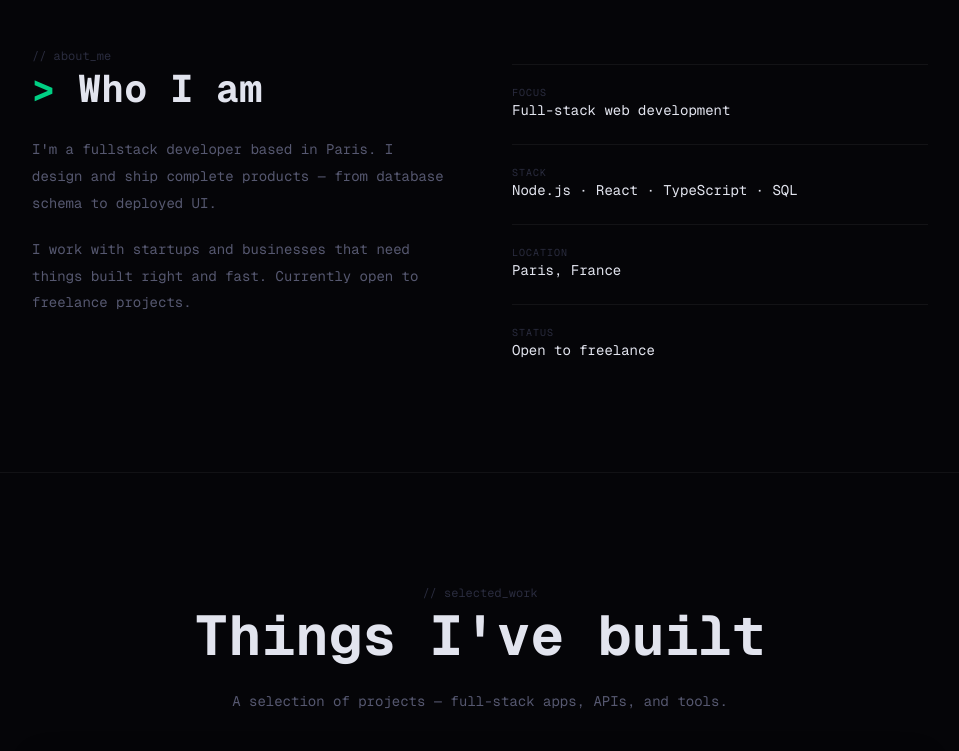
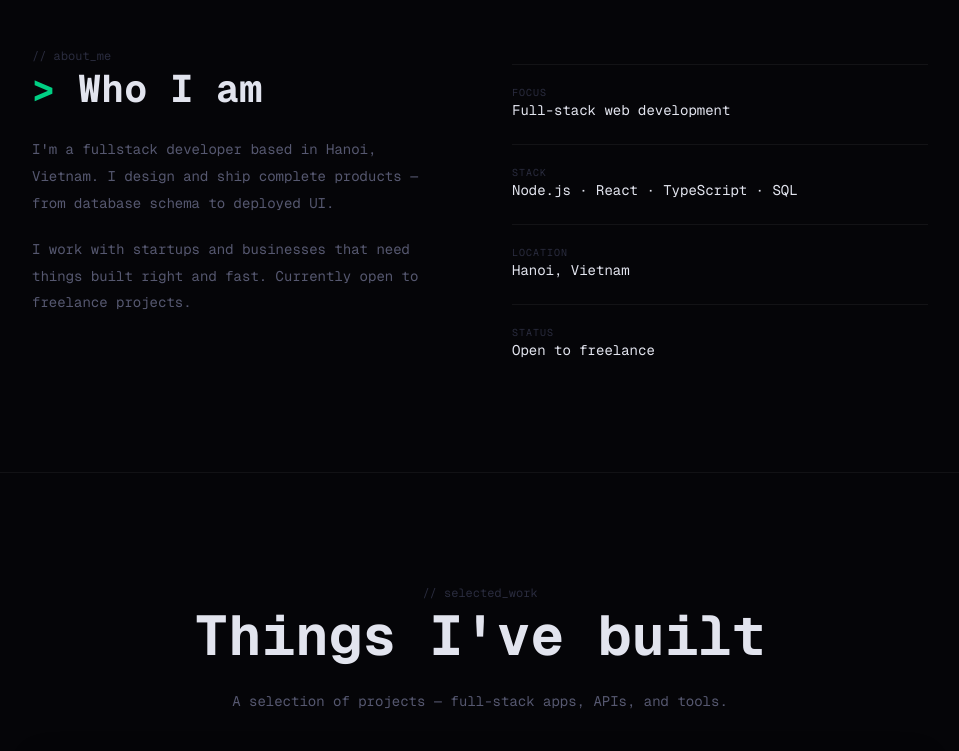
Before and after one commit to louisraillon/portfolio2, a Next.js app: page / in a window 1280 px wide. Shown: the part 1320-2071 px from the top of the page, without its empty margins (160-1119 px from the left). Built offline with nearby package versions, Linux system fonts and the light colour scheme.

Commit message:
fix: update name to Louis Minh Raillon, location to Hanoi Vietnam

```diff
--- a/app/layout.tsx
+++ b/app/layout.tsx
@@ -7,11 +7,11 @@ const geistMono = Geist_Mono({ subsets: ['latin'], variable: '--font-mono', disp
 
 export const metadata: Metadata = {
   icons: { icon: '/favicon.svg', shortcut: '/favicon.svg' },
-  title: 'Louis Raillon — Fullstack Developer',
-  description: 'Fullstack developer based in Paris. I build fast, clean, deployed products.',
+  title: 'Louis Minh Raillon — Fullstack Developer',
+  description: 'Fullstack developer based in Hanoi, Vietnam. I build fast, clean, deployed products.',
   openGraph: {
-    title: 'Louis Raillon — Fullstack Developer',
-    description: 'Fullstack developer based in Paris. I build fast, clean, deployed products.',
+    title: 'Louis Minh Raillon — Fullstack Developer',
+    description: 'Fullstack developer based in Hanoi, Vietnam. I build fast, clean, deployed products.',
     url: 'https://lmraillondev.com',
     siteName: 'LMRaillon Dev',
     locale: 'en_US',
@@ -19,8 +19,8 @@ export const metadata: Metadata = {
   },
   twitter: {
     card: 'summary_large_image',
-    title: 'Louis Raillon — Fullstack Developer',
-    description: 'Fullstack developer based in Paris. I build fast, clean, deployed products.',
+    title: 'Louis Minh Raillon — Fullstack Developer',
+    description: 'Fullstack developer based in Hanoi, Vietnam. I build fast, clean, deployed products.',
   },
 }
 
--- a/components/About.tsx
+++ b/components/About.tsx
@@ -21,7 +21,7 @@ export default function About() {
                 <span style={{ color: '#00D084' }}>{'> '}</span>Who I am
               </h2>
               <p className="font-mono text-sm leading-relaxed" style={{ color: '#565870', lineHeight: '1.9', marginBottom: '1.25rem' }}>
-                I&apos;m a fullstack developer based in Paris. I design and ship complete products — from database schema to deployed UI.
+                I&apos;m a fullstack developer based in Hanoi, Vietnam. I design and ship complete products — from database schema to deployed UI.
               </p>
               <p className="font-mono text-sm leading-relaxed" style={{ color: '#565870', lineHeight: '1.9' }}>
                 I work with startups and businesses that need things built right and fast. Currently open to freelance projects.
@@ -33,7 +33,7 @@ export default function About() {
               {[
                 { label: 'Focus', value: 'Full-stack web development' },
                 { label: 'Stack', value: 'Node.js · React · TypeScript · SQL' },
-                { label: 'Location', value: 'Paris, France' },
+                { label: 'Location', value: 'Hanoi, Vietnam' },
                 { label: 'Status', value: 'Open to freelance' },
               ].map(({ label, value }) => (
                 <div key={label} style={{ borderTop: '1px solid rgba(255,255,255,0.06)', paddingTop: '1.25rem' }}>
--- a/components/Footer.tsx
+++ b/components/Footer.tsx
@@ -12,7 +12,7 @@ export default function Footer() {
       }}
     >
       <p className="font-mono text-[10px]" style={{ color: '#565870' }}>
-        © {new Date().getFullYear()} Louis Raillon
+        © {new Date().getFullYear()} Louis Minh Raillon
       </p>
       <div style={{ display: 'flex', gap: '1.5rem' }}>
         <a
--- a/components/Hero.tsx
+++ b/components/Hero.tsx
@@ -51,7 +51,7 @@ export default function Hero() {
         className="font-mono text-sm"
         style={{ ...anim(150), color: '#565870', marginBottom: '1rem', letterSpacing: '0.1em' }}
       >
-        <span style={{ color: '#2A2C3E' }}>{'// '}</span>Louis Raillon · Paris, France
+        <span style={{ color: '#2A2C3E' }}>{'// '}</span>Louis Minh Raillon · Hanoi, Vietnam
       </p>
 
       {/* Headline — role first, clear */}
```
